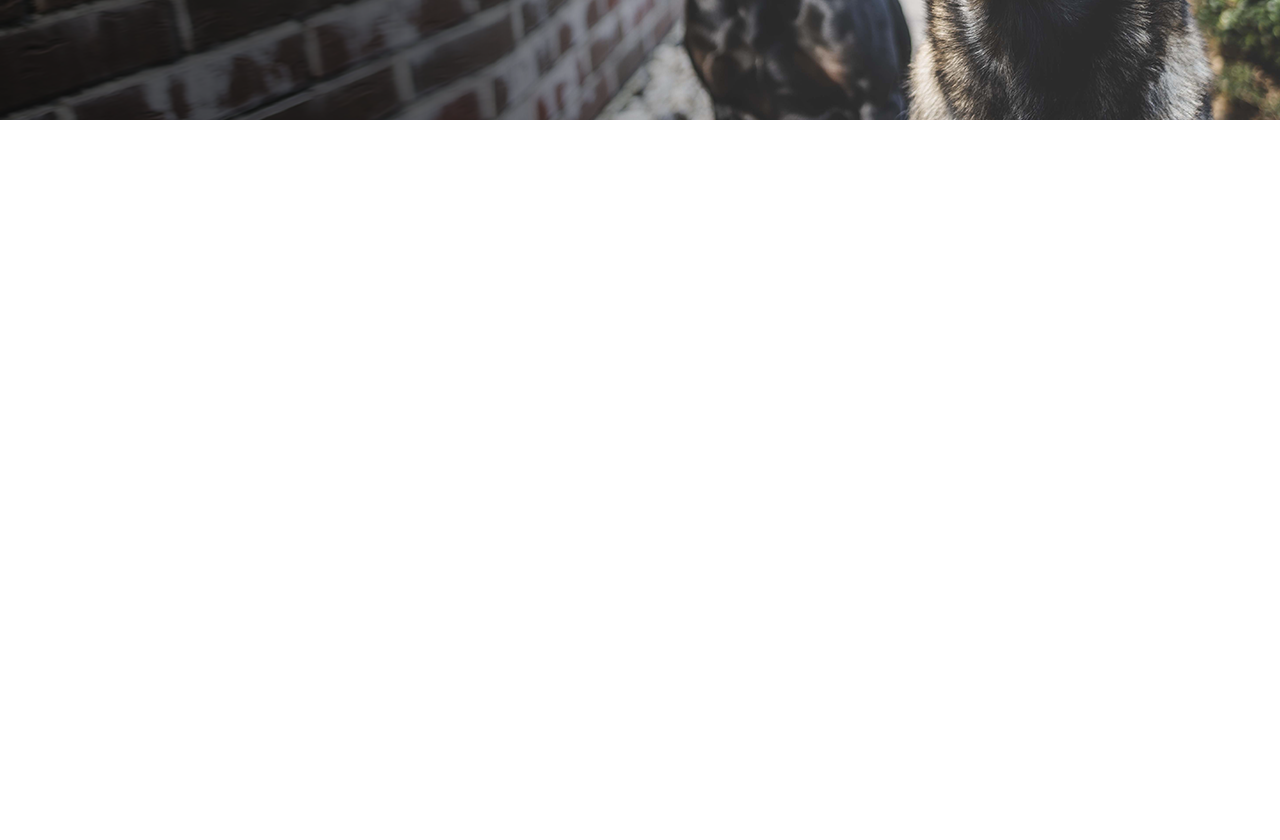
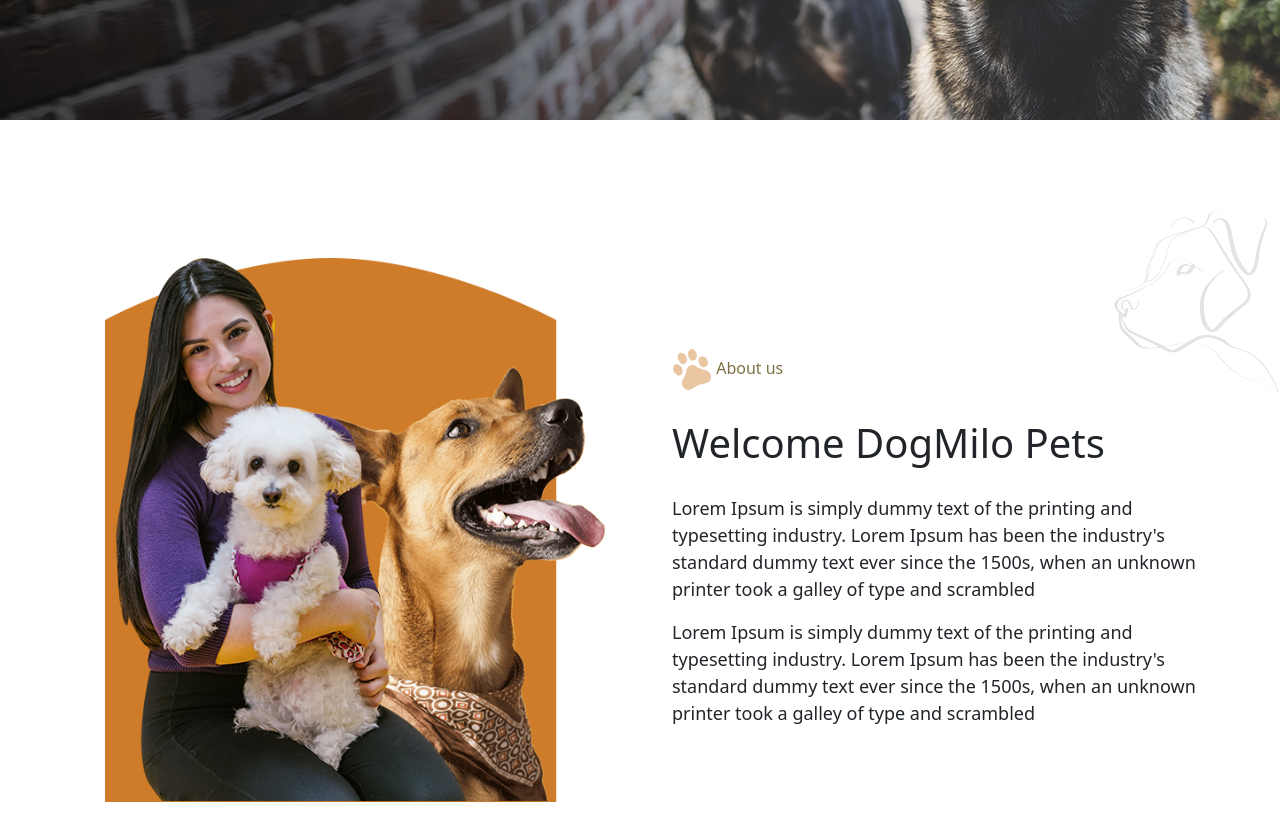
Before and after one commit to GLCVLL/proj-html-vuejs, a Vue app: page / in a window 1280 px wide. Shown: the part 540-1380 px from the top of the page. Before the commit the page ends 800 px from the top, so only its background shows below. Built offline with nearby package versions, Linux system fonts and the light colour scheme.

Commit message:
added about section to AppMain

```diff
--- a/src/components/Main/AboutSection.vue
+++ b/src/components/Main/AboutSection.vue
@@ -4,6 +4,75 @@ export default {
 }
 </script>
 
-<template></template>
+<template>
+    <section>
+        <div class="image">
+            <img src="../../assets/img/dog-logo.png" alt="dog">
+        </div>
+        <div class="container">
+            <div class="row d-flex my-5">
+                <div class="col-md-6 d-flex justify-content-center">
+                    <div class="pet-img">
+                        <img src="../../assets/img/about.png" alt="about">
+                    </div>
+                </div>
+                <div class="col-md-6">
+                    <div class="pet-description">
+                        <h6>
+                            <img src="../../assets/img/dog-icon.png" alt="dog foot">
+                            About us
+                        </h6>
+                        <h2>Welcome DogMilo Pets</h2>
+                        <p>Lorem Ipsum is simply dummy text of the printing and typesetting industry. Lorem Ipsum has been
+                            the industry's standard dummy text ever since the 1500s, when an unknown printer took a galley
+                            of type and scrambled</p>
+                        <p>Lorem Ipsum is simply dummy text of the printing and typesetting industry. Lorem Ipsum has been
+                            the industry's standard dummy text ever since the 1500s, when an unknown printer took a galley
+                            of type and scrambled</p>
+                    </div>
+                </div>
+            </div>
+        </div>
+    </section>
+</template>
 
-<style scoped lang="scss"></style>
+<style scoped lang="scss">
+section {
+    padding: 90px 0;
+    position: relative;
+
+    img {
+        max-width: 100%;
+        height: auto;
+    }
+
+    .image {
+        position: absolute;
+        left: 87%;
+    }
+}
+
+.pet-img {
+    width: 500px;
+    height: 400px;
+}
+
+.pet-description {
+    padding: 90px 0 0 20px;
+
+    h6 {
+        color: #7f7045;
+        padding: 0 0 20px
+    }
+
+    h2 {
+        padding: 0 0 20px;
+        font-size: 40px;
+    }
+
+    p {
+        font-size: 18px;
+        font-weight: 400;
+    }
+}
+</style>
```
